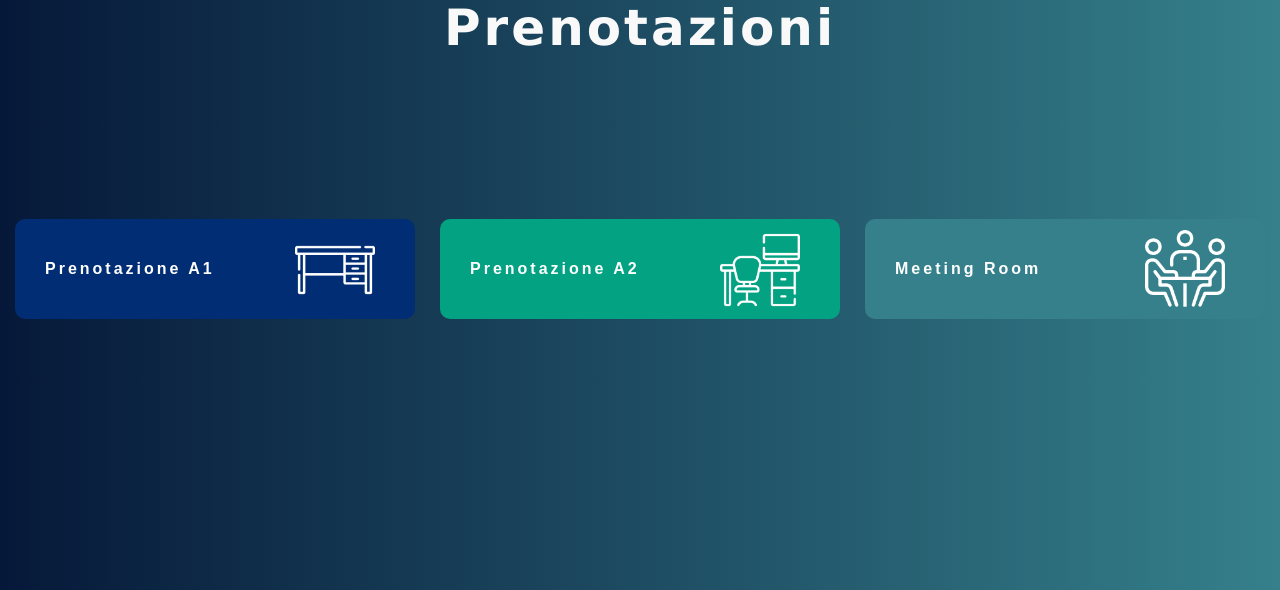
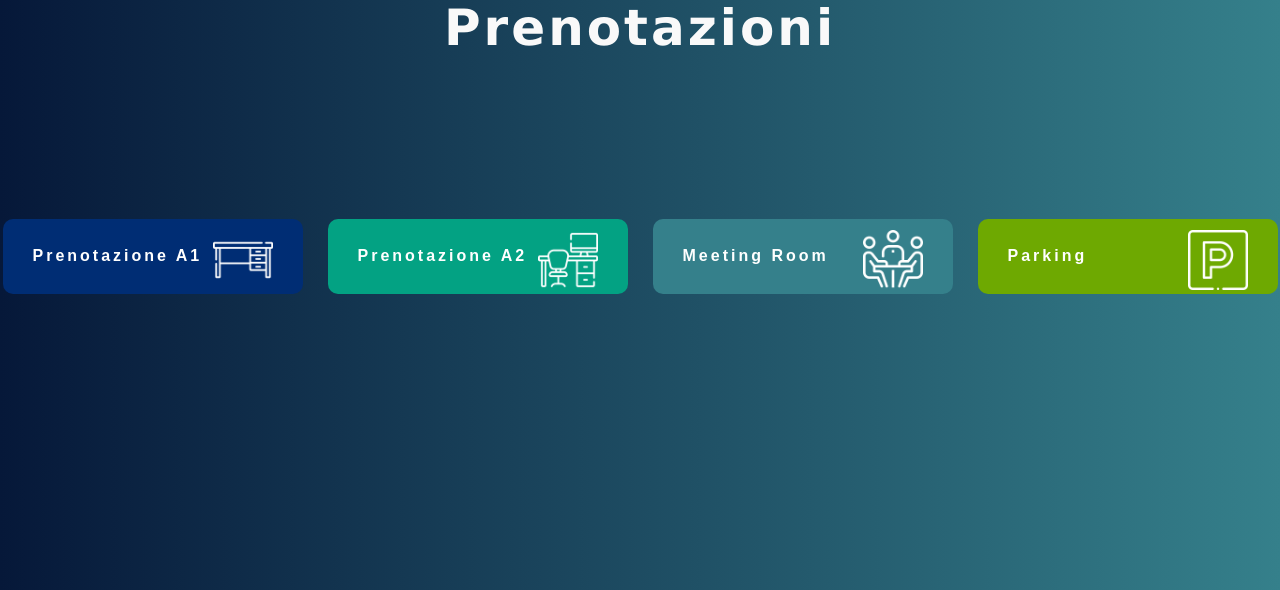
Before and after one commit to NicoSove/Zvolta, a PHP site: page /coordinatore/pagine/prenotazione.php in a window 1280 px wide. Shown: the part 129-719 px from the top of the page. Run offline with PHP 8.4, Linux system fonts and the light colour scheme.

Commit message:
Add files via upload

```diff
--- a/coordinatore/pagine/prenotazione.css
+++ b/coordinatore/pagine/prenotazione.css
@@ -230,8 +230,8 @@ nav {
   }
 
   .cards img{
-    height: 80px;
-    width: 80px;
+    height: 60px;
+    width: 60px;
     padding: 10%;
     margin-left: 60%;
     margin-bottom: 5%;
@@ -241,10 +241,14 @@ nav {
     background-color: #002d74;
   }
     .cards .blue {
-        background-color:#03a283
+        background-color:#03a283;
     }
   .cards .green {
-    background-color:#35808b
+    background-color:#35808b;
+  }
+
+  .cards .yellow {
+    background-color: #6ea901;
   }
 
   .cards .card {
@@ -253,8 +257,8 @@ nav {
     justify-content: center;
     flex-direction: column;
     text-align: left;
-    height: 100px;
-    width: 400px;
+    height: 75px;
+    width: 300px;
     border-radius: 10px;
     color: white;
     cursor: pointer;
--- a/coordinatore/pagine/prenotazione.php
+++ b/coordinatore/pagine/prenotazione.php
@@ -50,6 +50,12 @@ $isLoggedIn = isset($_SESSION['username']);
         <p class="second-text"></p>
         <img src= "../images/meeting.png">
     </div>
+
+    <div class="card yellow" onclick="window.location='prenotazioneC.php';">
+        <p class="tip">Parking</p>
+        <p class="second-text"></p>
+        <img src= "../images/parking.png">
+    </div>
 </div>
 
 
--- a/login/login.php
+++ b/login/login.php
@@ -88,7 +88,7 @@ if ($_POST) {
                     // Redirect in base al ruolo
                     if ($ruoloUtente === 'utente_base') {
                         header("Location: ../utenteBase/home.php");
-                    } elseif ($ruoloUtente === 'manager') {
+                    } elseif ($ruoloUtente === 'admin') {
                         header("Location: ../manager/home.php");
                     } elseif ($ruoloUtente === 'coordinatore') {
                         header("Location: ../coordinatore/home.php");
```
Also changed, not shown: manager/home.php (+10 -10 lines), coordinatore/images/parking.png (added), coordinatore/wallpaper.png (added), manager/wallpaper.png (added).
